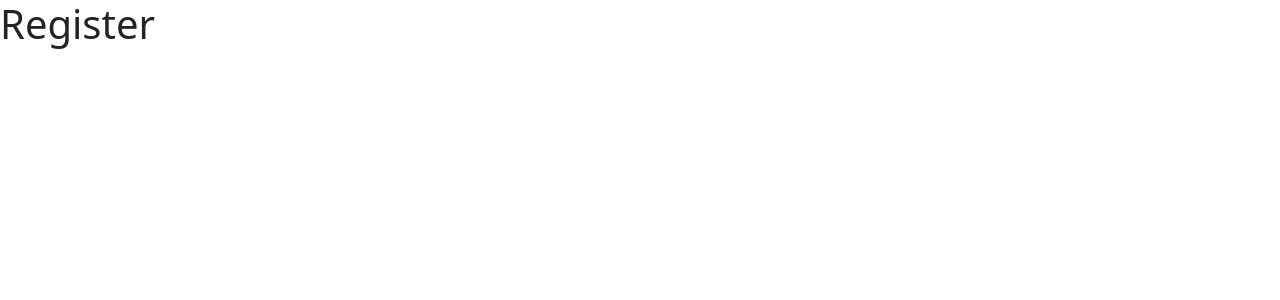
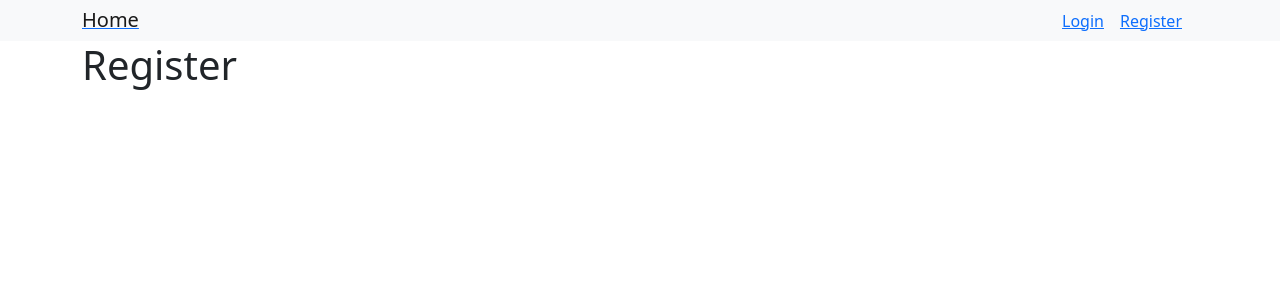
Before and after one commit to MiguelLamas/pern-authentication-system, a React (Create React App) app in the folder client/: page /register in a window 1280 px wide. Shown: the top 300 px of the page. Built offline with nearby package versions, Linux system fonts and the light colour scheme.

Commit message:
Created Navbar component and then Layout component with Navbar imported so that Navbar renders on all children layouts. Replaced divs in different pages components with Layout

```diff
--- /dev/null
+++ b/client/src/components/layout.js
@@ -0,0 +1,13 @@
+import React from 'react';
+import Navbar from './navbar';
+
+const Layout = ({ children }) => {
+  return (
+    <div>
+      <Navbar />
+      <div className="container">{children}</div>
+    </div>
+  )
+}
+
+export default Layout
--- a/client/src/pages/dashboard.js
+++ b/client/src/pages/dashboard.js
@@ -1,10 +1,11 @@
 import React from 'react'
+import Layout from '../components/layout'
 
 const Dashboard = () => {
   return (
-    <div>
+    <Layout>
       <h1>Dashboard</h1>
-    </div>
+    </Layout>
   )
 }
 
--- a/client/src/pages/home.js
+++ b/client/src/pages/home.js
@@ -1,10 +1,11 @@
 import React from 'react'
+import Layout from '../components/layout'
 
 const Home = () => {
   return (
-    <div>
+    <Layout>
       <h1>Home</h1>
-    </div>
+    </Layout>
   )
 }
 
--- a/client/src/pages/login.js
+++ b/client/src/pages/login.js
@@ -1,10 +1,11 @@
 import React from 'react'
+import Layout from '../components/layout'
 
 const Login = () => {
   return (
-    <div>
+    <Layout>
       <h1>Login</h1>
-    </div>
+    </Layout>
   )
 }
 
--- a/client/src/pages/register.js
+++ b/client/src/pages/register.js
@@ -1,10 +1,11 @@
 import React from 'react'
+import Layout from '../components/layout'
 
 const Register = () => {
   return (
-    <div>
+    <Layout>
       <h1>Register</h1>
-    </div>
+    </Layout>
   )
 }
 
```
